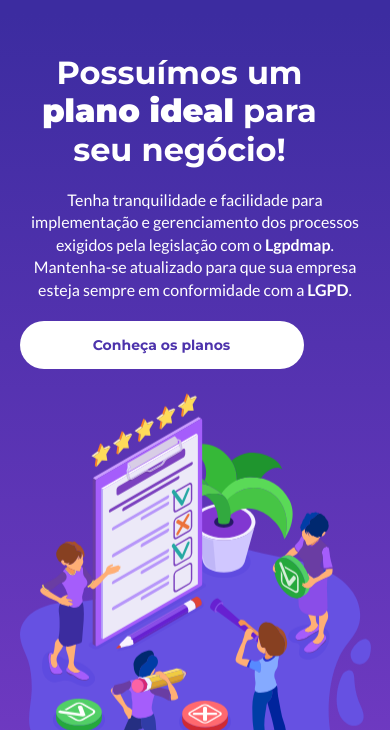
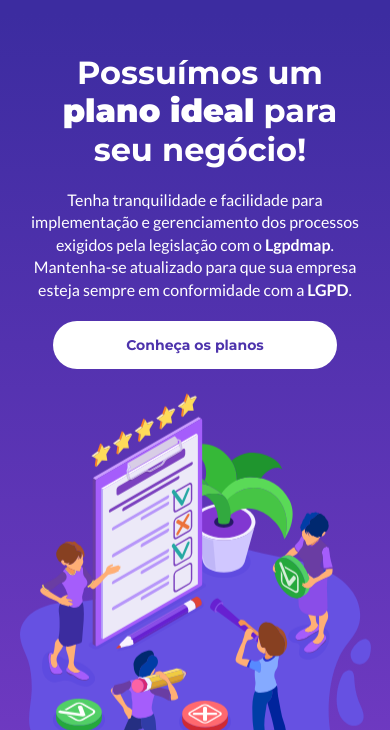
Before and after one commit to evlvs/lgpdmap, a Next.js app: page /steps in a window 390 px wide. Shown: the part 5494-6224 px from the top of the page. Built offline with nearby package versions, Linux system fonts and the light colour scheme.

Commit message:
mobile fix

```diff
--- a/src/components/KnowMore/styles.module.scss
+++ b/src/components/KnowMore/styles.module.scss
@@ -20,8 +20,8 @@
   }
 }
 
-@media (min-width: 769px) and (max-width: 1680px) {
-  .knowMore {
-    padding: 0;
+@media (max-width: 768px) {
+  .cplayer {
+    padding-top: 300px;
   }
 }
--- a/src/components/Plans/styles.module.scss
+++ b/src/components/Plans/styles.module.scss
@@ -246,8 +246,8 @@
 
     .callToAction {
       margin: 0;
-      justify-content: flex-start;
-      align-items: flex-start;
+      justify-content: center;
+      align-items: center;
       width: 90%;
       h2 {
         width: 100%;
@@ -265,7 +265,7 @@
     width: 100%;
     height: 100px;
     position: relative;
-    z-index: 2;
+    z-index: 3;
     margin-top: -1px;
 
     background: linear-gradient(
```
